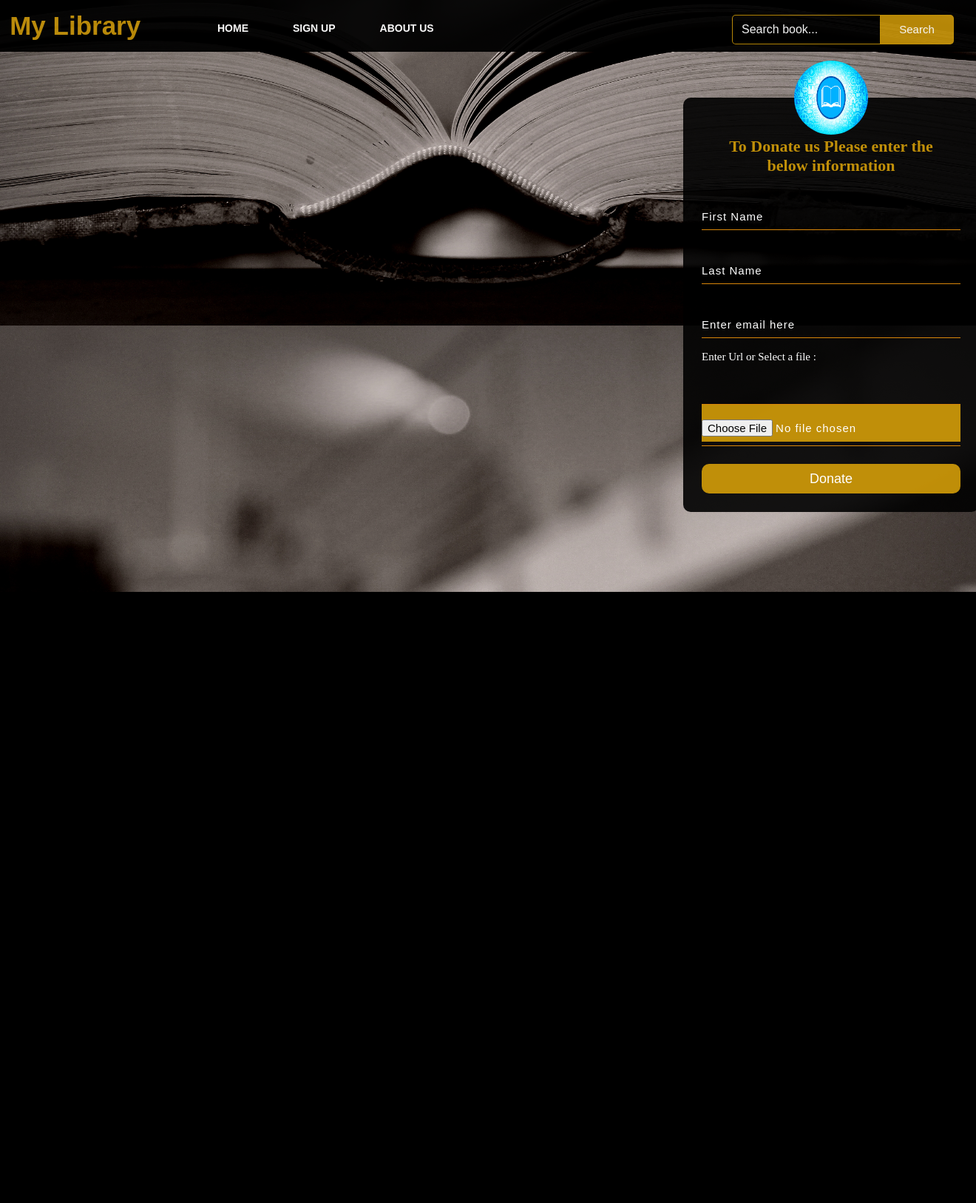
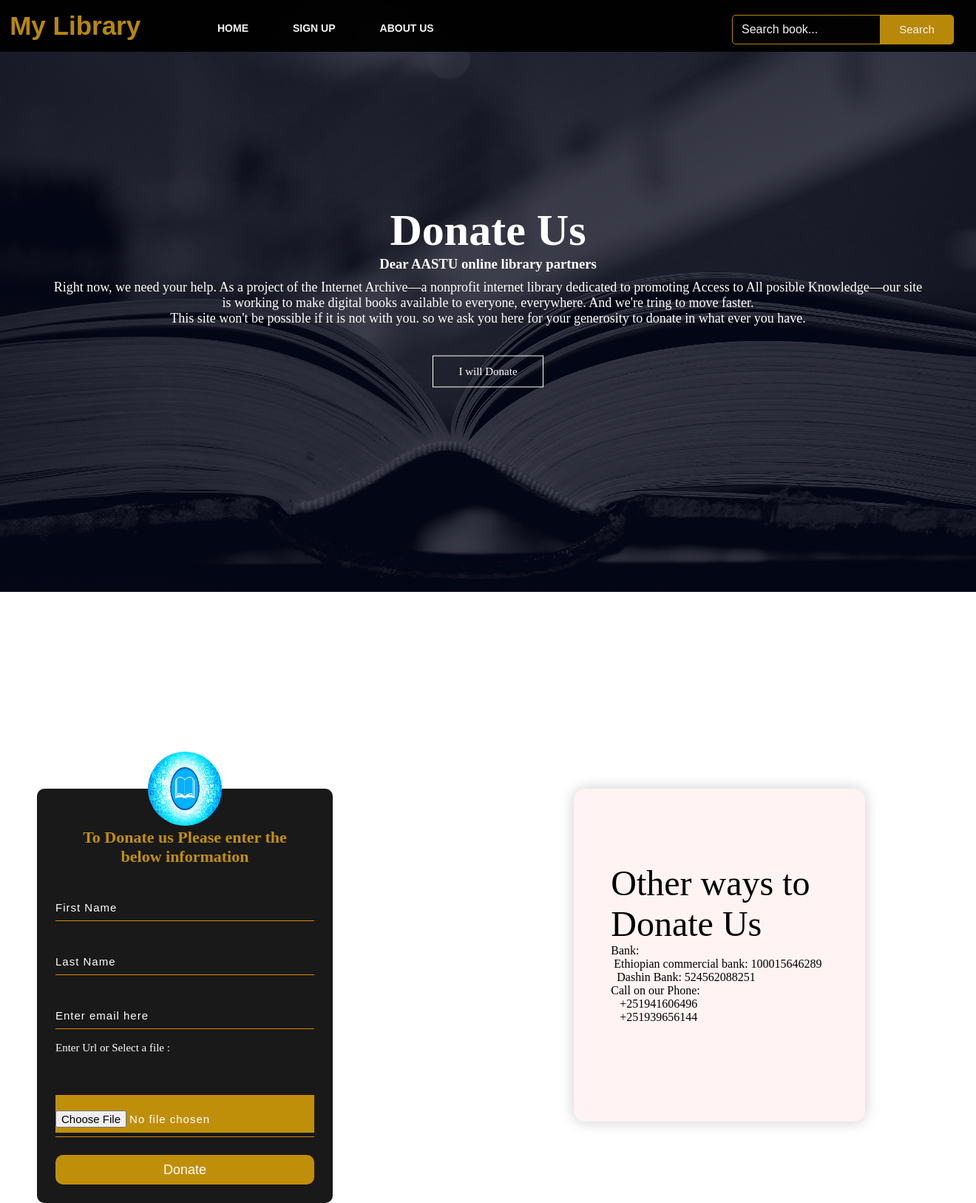
Before and after one commit to AASTU-3rd-year-2014-E-C-project/Online-Library, a PHP site: page /upload.html in a window 1320 px wide. Shown: the whole page at 74% size. Before the commit the page ends 800 px from the top, so only its background shows below. Run offline with PHP 8.4, Linux system fonts and the light colour scheme.

Commit message:
Little detail on upload page

```diff
--- a/Phase II/book_list.html
+++ b/Phase II/book_list.html
@@ -6,7 +6,7 @@
     <meta name="description" content="Library Managment About us page">
     <meta name="keywords" content="Books">
     <meta name="viewport" content="width=device-width, initial-scale=1.0">
-    <link rel="shortcut icon" href="index.png" type="image/png">
+    <link rel="shortcut icon" href="resources/images/index.png" type="image/png">
     <link rel="stylesheet" href="style/book_style.css">
     <link rel="stylesheet" href="style/page_structure_style.css">
 </head>
--- a/Phase II/style/about_us.css
+++ b/Phase II/style/about_us.css
@@ -95,7 +95,7 @@ p{
      margin-top: -1px;
 
 }
-#list p:hover{
+#list a:hover{
     font-size: 30px;
      margin-top: -1px;
 }
--- a/Phase II/style/upload.css
+++ b/Phase II/style/upload.css
@@ -1,20 +1,67 @@
-body{
+.top{
     background-image: linear-gradient(rgba(4,9,30,0.7), rgba(4,9,30,0.7)), url("../resources/images/back_book2.jpg");
     background-position: center;
     background-size: cover;
+    min-height: 100vh;
+    width: 100%;
+    position: relative;
+
+}
+.text-box{
+  width: 90%;
+  color: #fff;
+  position: absolute;
+  top: 50%;
+  left: 50%;
+  transform: translate(-50%, -50%);
+  text-align: center;
+}
+.text-box h1{
+  font-size: 60px;
+}
+.text-box p{
+  margin: 10px 0 40px;
+  font-size: 18px;
+}
+.donate-button{
+  display: inline-block;
+  text-decoration: none;
+  color: #fff;
+  border: 1px solid #fff;
+  padding: 12px 34px;
+  font-size: 15px;
+  background: transparent;
+  position: relative;
+  transition: 0.5s
+}
+.donate-button:hover{
+  border: 1px solid #f44336;
+  background: #f44336;
+  font-size: 20px;
+}
+
+
+/* ----------------------------------------------------------------- */
+.content{
+
+    padding: 200px 0 0 50px;
+    margin-top: 5%;
+  display: flex;
+  justify-content: space-between;
 
 }
 
 .form {
+    display: inline-block;
     width: 400px;
     box-sizing: border-box;
     background: rgba(0, 0, 0, 0.9);
-    position: absolute;
-    margin: 10% 70%;
+    position: relative;
     border-radius: 10px;
     padding: 25px;
     font-size: 15px;
     color: #fff;
+    float: left;
 }
 
 .donate_icon {
@@ -105,4 +152,18 @@ body{
 #browse:hover{
     background: rgb(19, 18, 18);
 }
+/* ----other way to donate---- */
+.other{
+    float: right;
+
+     flex-basis: 31%;
+  background: #fff3f3;
+  border-radius: 15px;
+  margin-right: 150px;
+  padding: 100px 50px;
+  box-sizing: border-box;
+  height: 450px;
+  box-shadow: 0 0 20px 0px rgba(0, 0, 0, 0.2);
+}
+
 /*-----------------------------------------------------------------------------------*/
--- a/Phase II/upload.html
+++ b/Phase II/upload.html
@@ -32,11 +32,28 @@
             <a href="#"> <button class="btn">Search</button></a>
         </div>
     </div>
+    <section class="top">
+        <div class="text-box">
+            <h1>Donate Us</h1>
+            <h3>Dear AASTU online library partners</h3>
+            <p>Right now, we need your help. As a project of the Internet Archive—a nonprofit internet library dedicated to promoting
+            Access to All posible Knowledge—our site is working to make digital books available to everyone, everywhere. And we're
+            tring to move faster.
+            <br>
+            This site won't be possible if it is not with you. so we ask you here for your generosity to donate in what ever you
+            have.
+            </p>
+            <a href="#donate_1" class="donate-button">I will Donate</a>
+        </div>
+
+    </section>
+
+<section class="content">
 
     <div class="form">
 
         <img src="resources/images/upload_icon.jpg" class="donate_icon" />
-        <h2>To Donate us Please enter the below information</h2>
+        <h2 id="donate_1">To Donate us Please enter the below information</h2>
 
         <input type="text" name="first_name" placeholder="First Name"><br><br>
 
@@ -49,6 +66,19 @@
         <button class="btn_donate">Donate</button>
     </div>
 
+        <div class="other">
+        <font size="7">Other ways to Donate Us</font><br>
+        <dt>
+            Bank:
+        </dt>
+        <dd>&nbsp;Ethiopian commercial bank: 100015646289<br>
+            &nbsp; Dashin Bank: 524562088251</dd>
+        <dt>Call on our Phone: </dt>
+        <dd>&nbsp;&nbsp;&nbsp;+251941606496<br>
+            &nbsp;&nbsp;&nbsp;+251939656144</dd>
+
+    </div>
+</section>
 
 
 
```
Also changed, not shown: Phase II/about_us.html (+5 -4 lines), Phase II/resources/images/content_background.webp (added).
